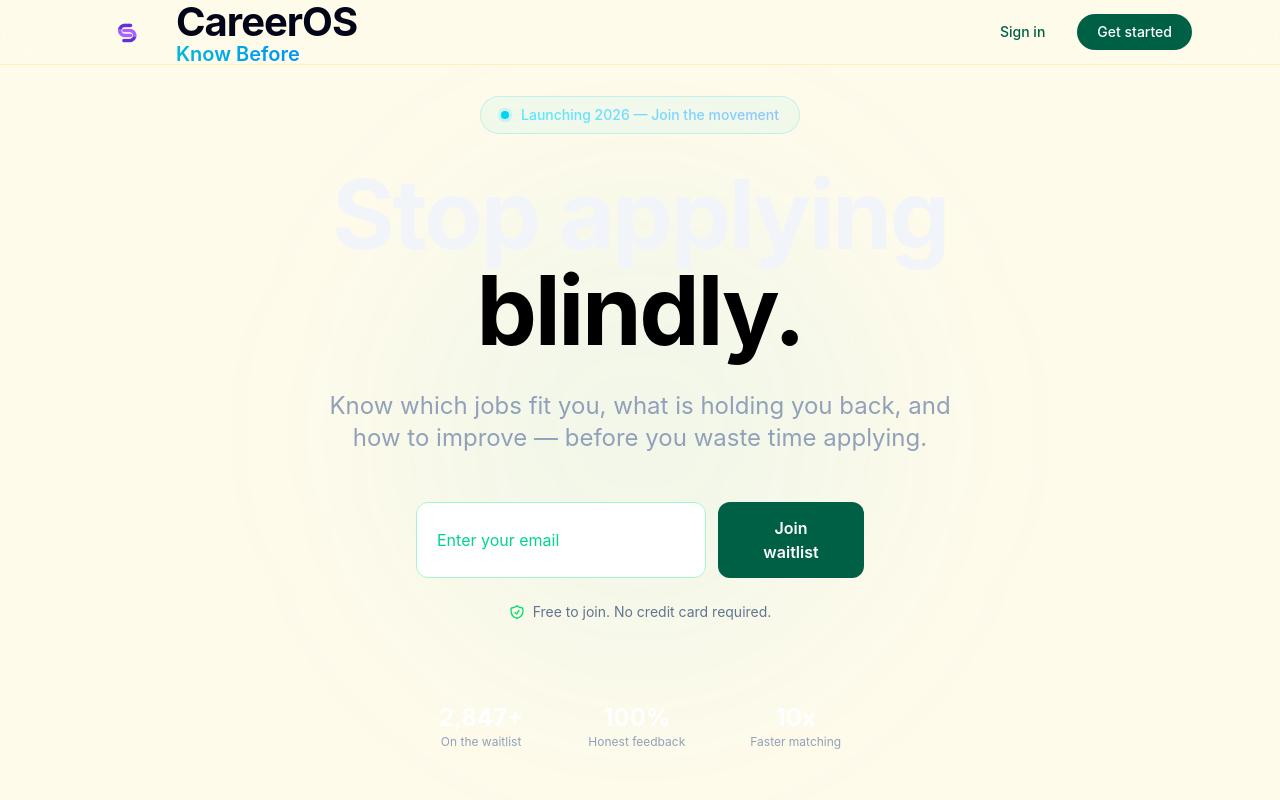
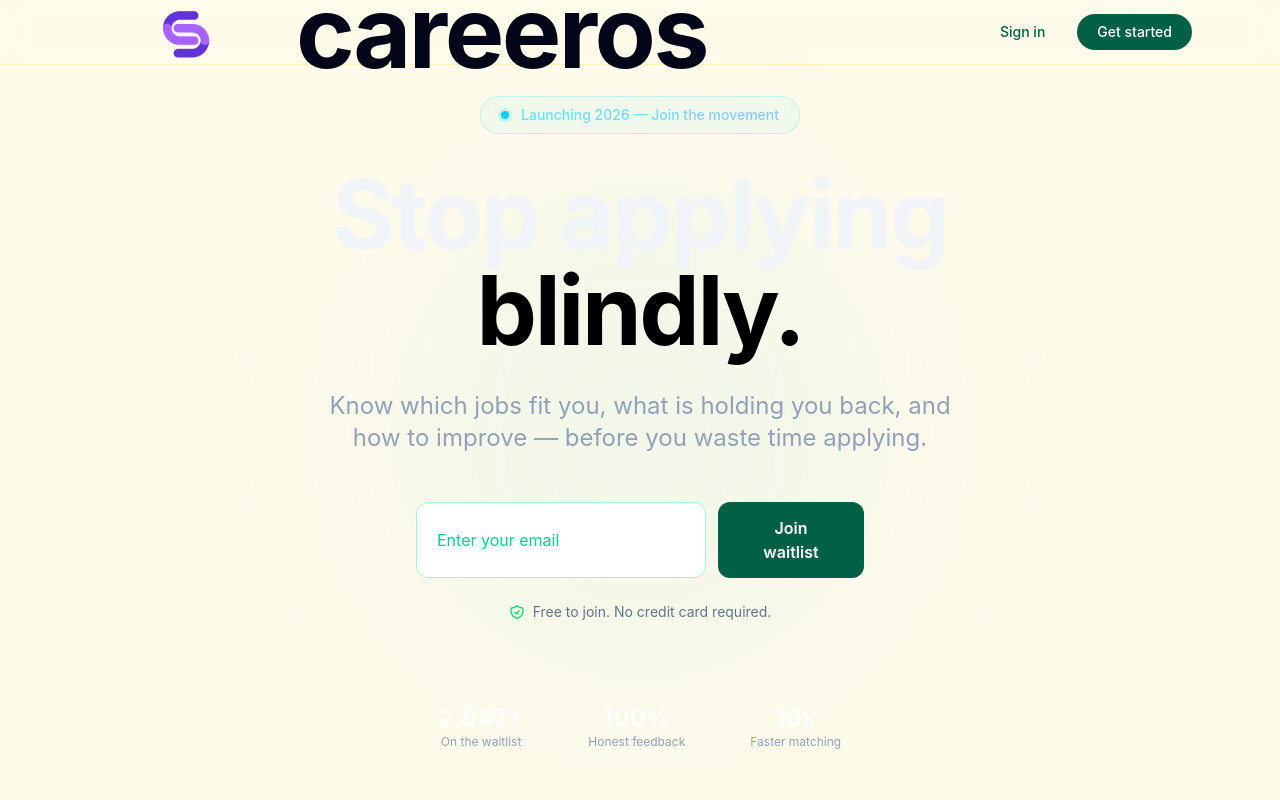
Before and after one commit to dr-winner/careeros, a Next.js app: page / in a window 1280 px wide. Shown: the top 800 px of the page. Built offline with nearby package versions, Linux system fonts and the light colour scheme; no server answers.

Commit message:
fix: make logos much bigger

```diff
--- a/src/app/components/logo.tsx
+++ b/src/app/components/logo.tsx
@@ -9,10 +9,10 @@ interface LogoProps {
 }
 
 const SIZES = {
-    sm: { width: 80, height: 80 },
-    md: { width: 100, height: 100 },
-    lg: { width: 140, height: 140 },
-    xl: { width: 180, height: 180 },
+    sm: { width: 200, height: 200 },
+    md: { width: 250, height: 250 },
+    lg: { width: 320, height: 320 },
+    xl: { width: 400, height: 400 },
 };
 
 export default function Logo({
@@ -42,11 +42,11 @@ export default function Logo({
             {iconComponent}
             <div>
                 <div className="font-bold tracking-tight text-slate-950" style={{ fontSize: `${dimensions.width / 2}px`, lineHeight: 1.1 }}>
-                    CareerOS
+                    careeros
                 </div>
-                <div className="font-semibold bg-gradient-to-r from-cyan-500 to-blue-500 bg-clip-text text-transparent" style={{ fontSize: `${dimensions.width / 4}px`, lineHeight: 1 }}>
-                    Know Before
-                </div>
+                {/* <div className="font-semibold bg-gradient-to-r from-cyan-500 to-blue-500 bg-clip-text text-transparent" style={{ fontSize: `${dimensions.width / 4}px`, lineHeight: 1 }}>
+
+                </div> */}
             </div>
         </div>
     );
--- a/src/app/page.tsx
+++ b/src/app/page.tsx
@@ -45,7 +45,7 @@ export default function Home() {
       <footer className="border-t border-amber-200 bg-emerald-900 py-12">
         <div className="mx-auto max-w-6xl px-6 text-center">
           <div className="mb-4 flex items-center justify-center gap-2">
-            <Image src="/cs_logo.png" alt="CareerOS" width={100} height={100} className="rounded-lg" />
+            <Image src="/cs_logo.png" alt="CareerOS" width={200} height={200} className="rounded-lg" />
             <span className="font-semibold text-white">CareerOS</span>
           </div>
           <p className="text-sm text-emerald-300">
```
